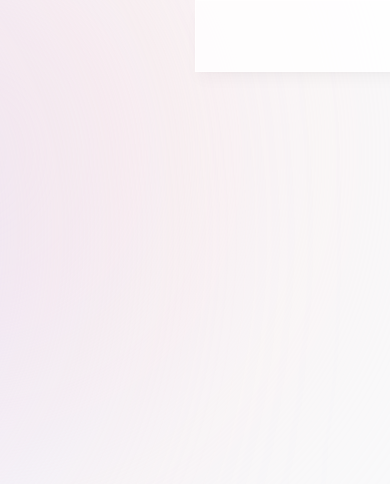
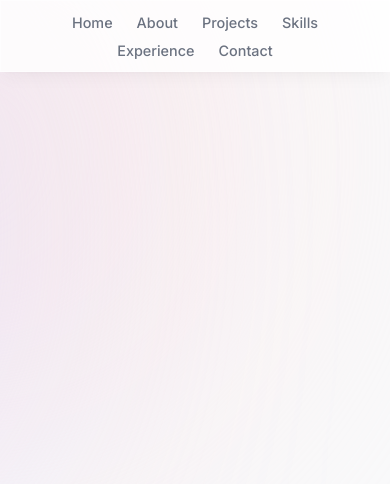
Before and after one commit to Serhii-Neliubov/portfolio-website, a Next.js app: page / in a window 390 px wide. Shown: the top 484 px of the page. Built offline with nearby package versions, Linux system fonts and the light colour scheme.

Commit message:
header styles + responsive

```diff
--- a/components/header.tsx
+++ b/components/header.tsx
@@ -1,9 +1,30 @@
 import React from "react";
+import { links } from "@/lib/data";
+import Link from "next/link";
 
 export default function Header() {
   return (
     <header className="z-[999] relative">
-      <div className="fixed top-0 left-1/2 h-[4.5rem] w-full rounded-none border border-white border-opacity-40 bg-white bg-opacity-80 shadow-lg shadow-black/[0.03] background-blur-[0.5rem] sm:top-6 sm:h-[3.25rem] sm:w-[36rem] sm:rounded-full"></div>
+      <div className="fixed top-0 -translate-x-[50%] left-1/2 h-[4.5rem] w-full rounded-none border border-white border-opacity-40 bg-white bg-opacity-80 shadow-lg shadow-black/[0.03] background-blur-[0.5rem] sm:top-6 sm:h-[3.25rem] sm:w-[36rem] sm:rounded-full"></div>
+      <nav className="flex fixed top-[0.15rem] left-1/2 h-12 -translate-x-1/2 py-2 sm:top-[1.7rem] sm:h-[initial] sm:py-0">
+        <ul className="flex w-[22rem] flex-wrap items-center justify-center gap-y-1 text-[0.9rem] font-medium text-gray-500 sm:w-[initial] sm:flex-nowrap sm:gap-5">
+          {links.map((link) => {
+            return (
+              <li
+                className="h-3/4 flex items-center justify-center"
+                key={link.hash}
+              >
+                <Link
+                  className="flex w-full items-center justify-center px-3 py-3 hover:text-gray-950 tra transition duration-[0.3s]"
+                  href={link.hash}
+                >
+                  {link.name}
+                </Link>
+              </li>
+            );
+          })}
+        </ul>
+      </nav>
     </header>
   );
 }
```
